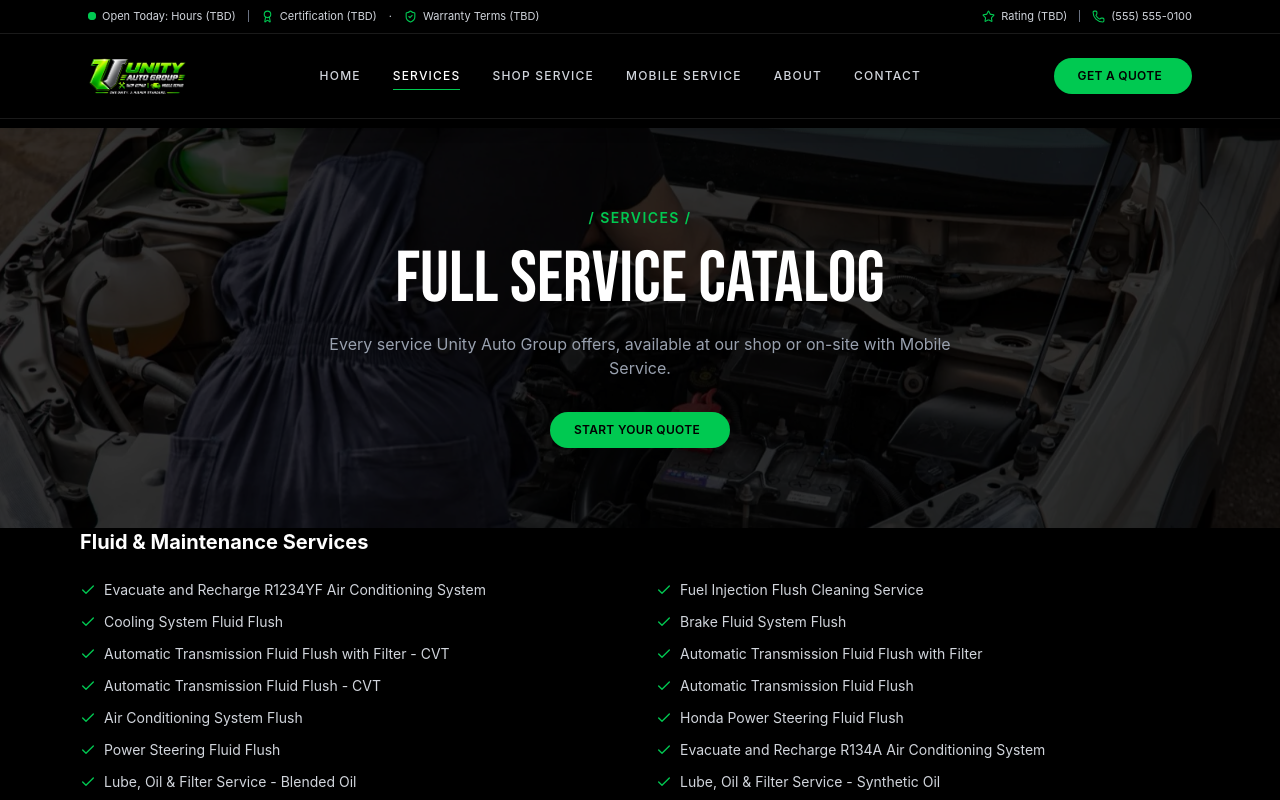
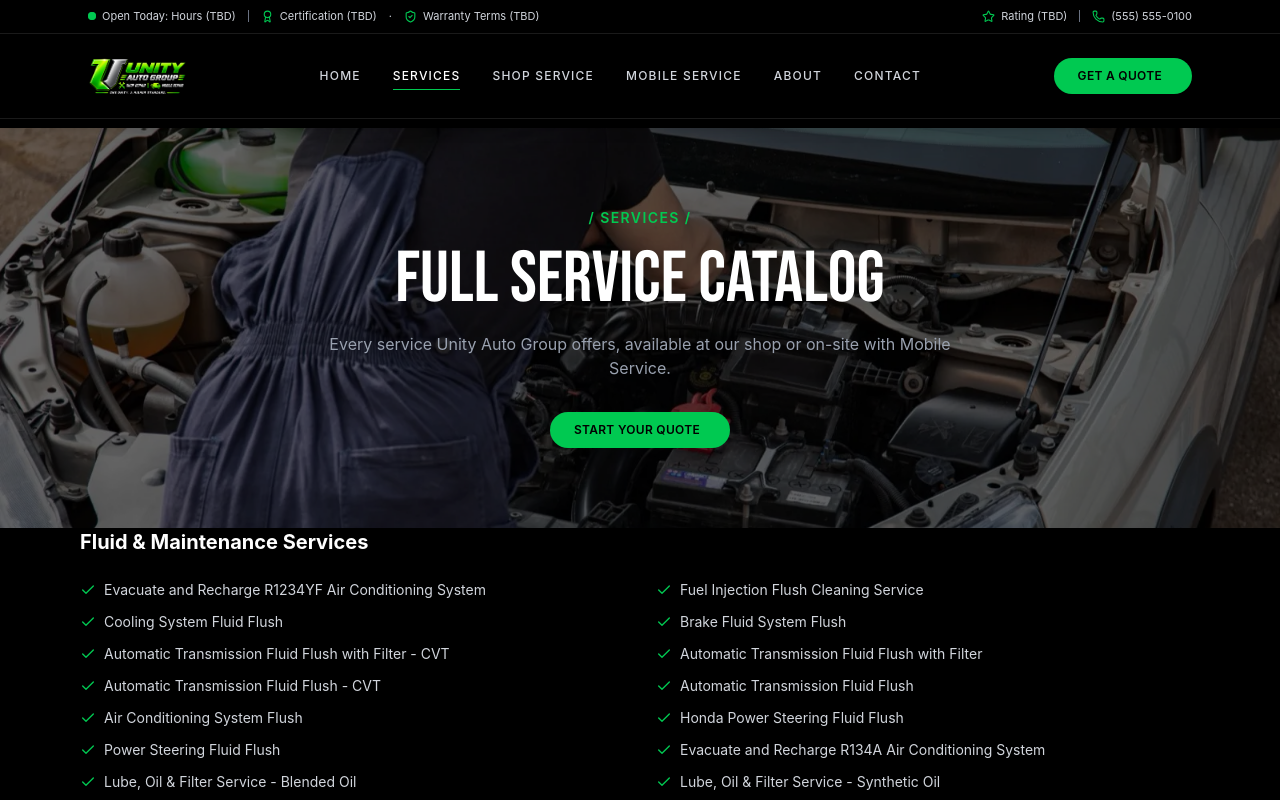
Before and after one commit to haddyscript/UnityAutoGroup, a React (Vite) app: page /services in a window 1280 px wide. Shown: the top 800 px of the page. Built offline with nearby package versions, Linux system fonts and the light colour scheme.

Commit message:
Lighten overlay on Services page background for more visible photo

```diff
--- a/src/pages/Services.tsx
+++ b/src/pages/Services.tsx
@@ -10,7 +10,7 @@
     <>
       <section className="relative overflow-hidden py-16 text-center sm:py-20">
         <img src={serviceRepairBg} alt="" className="absolute inset-0 h-full w-full object-cover" />
-        <div className="absolute inset-0 bg-black/80" />
+        <div className="absolute inset-0 bg-black/60" />
 
         <Container className="relative z-10">
           <p className="text-sm font-semibold tracking-widest text-green-500 uppercase">/ Services /</p>
```
